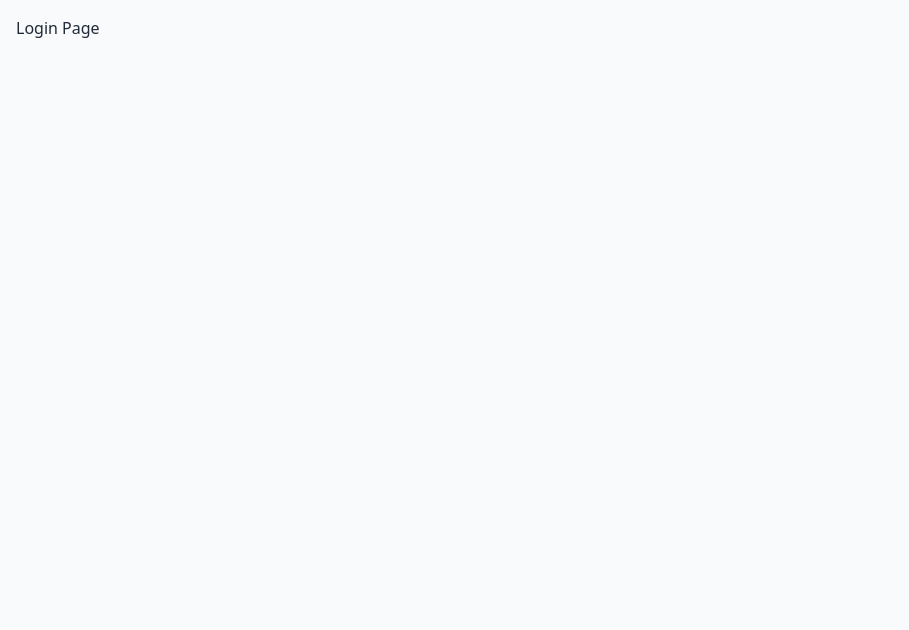
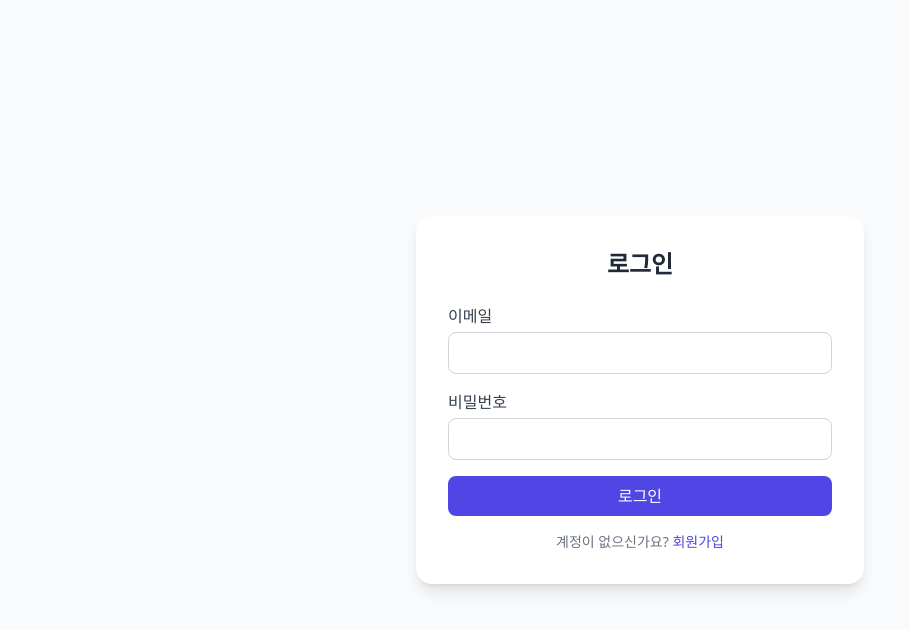
Before and after one commit to dlgudwn94/Marky, a React (Vite) app: page /login in a window 1280 px wide. Shown: the top 630 px of the page, without its empty margins (0-909 px from the left). Built offline with nearby package versions, Linux system fonts and the light colour scheme; no server answers; the HTML template or start-up script is replaced by a standard one.

Commit message:
[Feat]: 로그인, 회원가입 기능 추가

```diff
--- a/src/pages/Login.tsx
+++ b/src/pages/Login.tsx
@@ -1,2 +1,65 @@
-const Login = () => <div className="p-4">Login Page</div>;
+import { useState } from "react";
+import { supabase } from "../lib/supabaseClient";
+import { useNavigate } from "react-router-dom";
+import { getErrorMessage } from "../utils/errorMessages";
+
+function Login() {
+  const navigate = useNavigate();
+  const [email, setEmail] = useState("");
+  const [password, setPassword] = useState("");
+  const [error, setError] = useState("");
+
+  const handleLogin = async (e: React.FormEvent) => {
+    e.preventDefault();
+    setError("");
+
+    const { error } = await supabase.auth.signInWithPassword({ email, password });
+
+    if (error) {
+      setError(getErrorMessage(error.message));
+    } else {
+      navigate("/");
+    }
+  };
+
+  return (
+    <div className="min-h-screen flex items-center justify-center bg-gray-50 px-4">
+      <div className="bg-white rounded-2xl shadow-lg p-8 w-full max-w-md">
+        <h1 className="text-2xl font-bold text-center mb-6">로그인</h1>
+
+        {error && <p className="text-red-500 text-sm mb-4">{error}</p>}
+
+        <form onSubmit={handleLogin} className="space-y-4">
+          <div>
+            <label className="block text-gray-700 font-medium mb-1">이메일</label>
+            <input type="email" value={email} onChange={(e) => setEmail(e.target.value)} required className="w-full border border-gray-300 rounded-lg px-3 py-2 focus:ring-2 focus:ring-indigo-400 outline-none" />
+          </div>
+          <div>
+            <label className="block text-gray-700 font-medium mb-1">비밀번호</label>
+            <input type="password" value={password} onChange={(e) => setPassword(e.target.value)} required className="w-full border border-gray-300 rounded-lg px-3 py-2 focus:ring-2 focus:ring-indigo-400 outline-none" />
+          </div>
+
+          <button type="submit" className="w-full bg-indigo-600 text-white py-2 rounded-lg font-medium hover:bg-indigo-700 transition">
+            로그인
+          </button>
+        </form>
+
+        <div className="text-center text-sm text-gray-500 mt-4">
+          계정이 없으신가요?{" "}
+          <a
+            href="/signup"
+            className="text-indigo-600 hover:underline"
+            onClick={(e) => {
+              e.preventDefault();
+              navigate("/signup");
+            }}
+          >
+            회원가입
+          </a>
+        </div>
+      </div>
+    </div>
+  );
+}
+
 export default Login;
--- a/src/pages/Signup.tsx
+++ b/src/pages/Signup.tsx
@@ -1,2 +1,68 @@
-const Signup = () => <div className="p-4">Signup Page</div>;
+import { useState } from "react";
+import { useNavigate } from "react-router-dom";
+import { supabase } from "../lib/supabaseClient";
+import { getErrorMessage } from "../utils/errorMessages";
+
+function Signup() {
+  const navigate = useNavigate();
+
+  const [email, setEmail] = useState("");
+  const [password, setPassword] = useState("");
+  const [passwordCheck, setPasswordCheck] = useState("");
+  const [error, setError] = useState("");
+
+  const handleSignup = async (e: React.FormEvent) => {
+    e.preventDefault();
+    setError("");
+
+    if (password !== passwordCheck) {
+      return setError("비밀번호가 서로 일치하지 않습니다.");
+    }
+
+    const { error } = await supabase.auth.signUp({
+      email,
+      password,
+    });
+
+    if (error) {
+      setError(getErrorMessage(error.message));
+      return;
+    }
+
+    alert("회원가입이 완료되었습니다! 로그인해주세요.");
+    navigate("/login");
+  };
+
+  return (
+    <div className="min-h-screen flex items-center justify-center bg-gray-50 px-4">
+      <div className="bg-white rounded-2xl shadow-lg p-8 w-full max-w-md">
+        <h1 className="text-2xl font-bold text-center mb-6">회원가입</h1>
+
+        {error && <p className="text-red-500 text-sm mb-4">{error}</p>}
+
+        <form onSubmit={handleSignup} className="space-y-4">
+          <div>
+            <label className="block text-gray-700 font-medium mb-1">이메일</label>
+            <input type="email" value={email} onChange={(e) => setEmail(e.target.value)} required className="w-full border border-gray-300 rounded-lg px-3 py-2 focus:ring-2 focus:ring-indigo-500 outline-none" />
+          </div>
+
+          <div>
+            <label className="block text-gray-700 font-medium mb-1">비밀번호</label>
+            <input type="password" value={password} onChange={(e) => setPassword(e.target.value)} required className="w-full border border-gray-300 rounded-lg px-3 py-2 focus:ring-2 focus:ring-indigo-500 outline-none" />
+          </div>
+
+          <div>
+            <label className="block text-gray-700 font-medium mb-1">비밀번호 확인</label>
+            <input type="password" value={passwordCheck} onChange={(e) => setPasswordCheck(e.target.value)} required className="w-full border border-gray-300 rounded-lg px-3 py-2 focus:ring-2 focus:ring-indigo-500 outline-none" />
+          </div>
+
+          <button type="submit" className="w-full bg-indigo-600 text-white py-2 rounded-lg font-medium hover:bg-indigo-700 transition">
+            회원가입
+          </button>
+        </form>
+      </div>
+    </div>
+  );
+}
+
 export default Signup;
```
